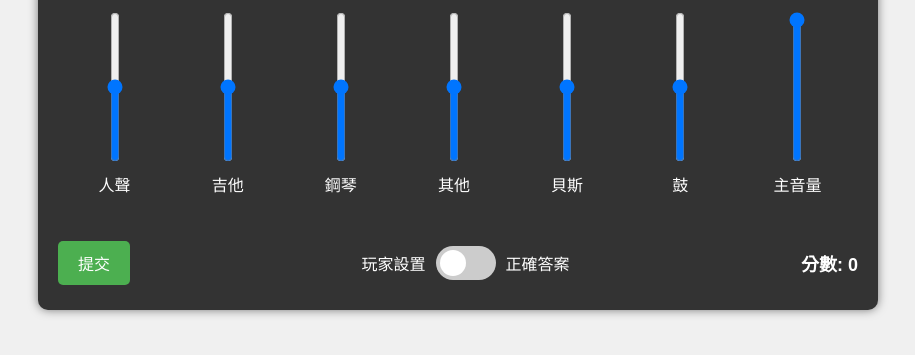
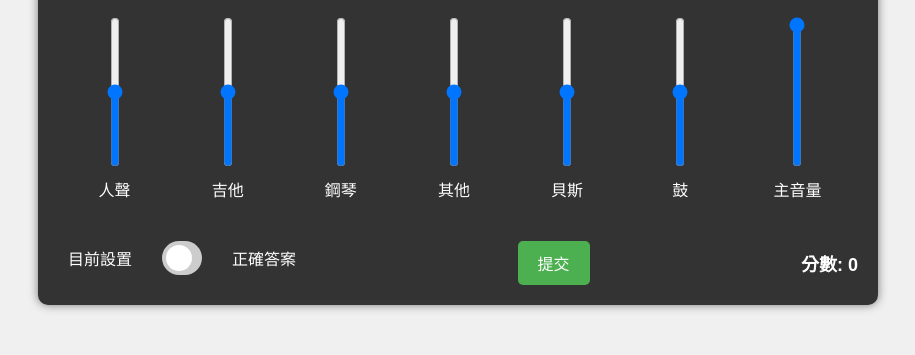
Before and after one commit to ChrisTorng/MixerGame, a plain HTML site: page src/index.html in a window 1280 px wide. Both pictures are taken after a click on the button "提交". Shown: the part 325-680 px from the top of the page, without its empty margins (182-1097 px from the left). Drawn offline with Linux system fonts and the light colour scheme.

Commit message:
我要的不是增加一個切換開關，而是利用原來的切換開關，在提交前與提交後有不同行為。提交前叫「目前設置/原版混音」，提交後叫「目前設置/正確答案」。「目前設置」皆不變，「原版混音」不顯示正確推桿位置，「正確答案」則會顯示正確推桿位置。

```diff
--- a/src/index.html
+++ b/src/index.html
@@ -48,22 +48,14 @@
 
     <div class="game-controls">
         <div id="modeToggle" class="toggle-container">
-            <span>目前設置</span>
+            <span id="currentSettingLabel">目前設置</span>
             <label class="switch">
                 <input type="checkbox" id="modeToggleCheckbox">
                 <span class="slider"></span>
             </label>
-            <span id="originalMixLabel">原版混音</span>
+            <span id="comparisonLabel">原版混音</span>
         </div>
         <button id="submitBtn">提交</button>
-        <div id="resultControls" style="display: none;">
-            <span>玩家設置</span>
-            <label class="switch">
-                <input type="checkbox" id="answerToggle">
-                <span class="slider"></span>
-            </label>
-            <span id="correctAnswerLabel">正確答案</span>
-        </div>
         <div id="scoreDisplay" style="display: none;">分數: <span>0</span></div>
     </div>
 </div>
--- a/src/index.js
+++ b/src/index.js
@@ -13,6 +13,8 @@ let isAudioLoaded = false;
 let isAnswerMode = false;
 let playerSettings = {};
 let correctSettings = {};
+let isSubmitted = false;
+let isComparisonMode = false;
 
 // 初始化 Web Audio API
 function initAudio() {
@@ -202,18 +204,18 @@ function initGame() {
     });
 
     document.getElementById('modeToggleCheckbox').addEventListener('change', (e) => {
-        toggleOriginalMixMode(e.target.checked);
+        toggleComparisonMode(e.target.checked);
     });
 
     document.getElementById('submitBtn').addEventListener('click', () => {
         const score = calculateScore();
         document.getElementById('scoreDisplay').style.display = 'block';
         document.querySelector('#scoreDisplay span').textContent = score;
-        document.getElementById('resultControls').style.display = 'flex';
-        document.getElementById('modeToggle').style.display = 'none';
-        document.getElementById('answerToggle').checked = false;
-        document.getElementById('originalMixLabel').textContent = '正確答案';
-        toggleAnswerMode(false);
+        document.getElementById('comparisonLabel').textContent = '正確答案';
+        isSubmitted = true;
+        // 重置切換狀態
+        document.getElementById('modeToggleCheckbox').checked = false;
+        toggleComparisonMode(false);
     });
 
     document.getElementById('answerToggle').addEventListener('change', (e) => {
@@ -231,34 +233,20 @@ function initGame() {
     });
 }
 
-function toggleOriginalMixMode(isOriginal) {
-    isOriginalMixMode = isOriginal;
+function toggleComparisonMode(isComparison) {
+    isComparisonMode = isComparison;
     tracks.forEach(track => {
         const fader = document.getElementById(`${track}-fader`).querySelector('input');
-        if (isOriginal) {
+        if (isComparison) {
             setTrackVolume(track, gainToFader(1 / randomGains[track]));
+            if (isSubmitted) {
+                fader.value = gainToFader(1 / randomGains[track]);
+            }
         } else {
-            setTrackVolume(track, fader.value);
+            setTrackVolume(track, playerSettings[track] || 0.5);
+            fader.value = playerSettings[track] || 0.5;
         }
-        fader.disabled = isOriginal;
-    });
-}
-
-// 切換答案模式
-function toggleAnswerMode(isAnswer) {
-    isAnswerMode = isAnswer;
-
-    tracks.forEach(track => {
-        const fader = document.getElementById(`${track}-fader`).querySelector('input');
-        if (isAnswer) {
-            correctSettings[track] = 1 / randomGains[track];
-            fader.value = gainToFader(correctSettings[track]);
-            setTrackVolume(track, fader.value);
-        } else {
-            fader.value = playerSettings[track] || 0.5;
-            setTrackVolume(track, fader.value);
-        }
-        fader.disabled = isAnswer;
+        fader.disabled = isComparison;
     });
 }
 
```
Also changed, not shown: src/index.css (line endings or trailing spaces).
